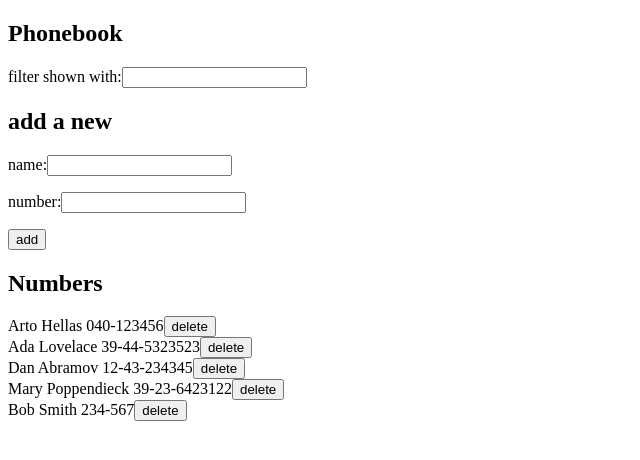
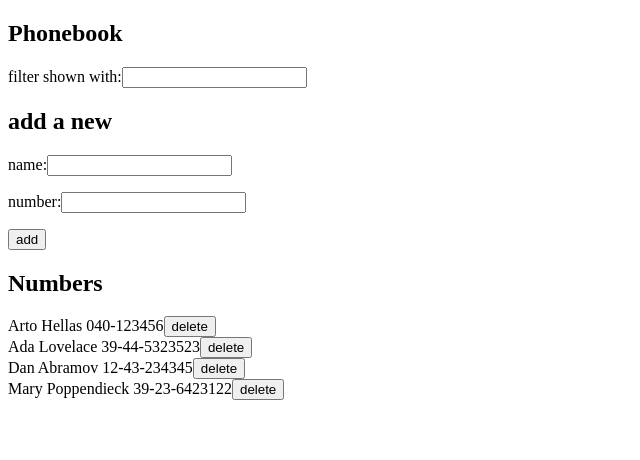
Before and after one commit to jayne-b/Netbeans, a React (Create React App) app in the folder Part2/phonebook/: page / in a window 1280 px wide. Shown: the top 460 px of the page, without its empty margins (0-640 px from the left). Built offline with nearby package versions, Linux system fonts and the light colour scheme; data requests are answered from the project's data file.

Commit message:
2.20 done

```diff
--- a/Part2/phonebook/db.json
+++ b/Part2/phonebook/db.json
@@ -19,11 +19,6 @@
       "name": "Mary Poppendieck",
       "number": "39-23-6423122",
       "id": 4
-    },
-    {
-      "name": "Bob Smith",
-      "number": "234-567",
-      "id": 5
     }
   ]
 }
--- a/Part2/phonebook/src/App.js
+++ b/Part2/phonebook/src/App.js
@@ -3,12 +3,15 @@ import Filter from './Components/Filter'
 import PersonForm from './Components/PersonForm'
 import Persons from './Components/Persons'
 import personService from './services/persons'
+import Notification from './Components/Notification'
 
 const App = () => {
     const [persons, setPersons] = useState([])
     const [newName, setNewName] = useState('')
     const [newNumber, setNewNumber] = useState('')
     const [showSearched, setShowSearched] = useState('')
+    const [errorMessage, setErrorMessage] = useState(null)
+    const [successful, setSuccessful] = useState(true)
 
     useEffect(() => {
         personService
@@ -20,6 +23,7 @@ const App = () => {
                 console.log('get error', e)
             })
     }, [])
+
 
     const deletePerson = (person) => {
         if (window.confirm(`Delete ${person.name}?`)) {
@@ -51,12 +55,19 @@ const App = () => {
                     setPersons(persons.concat(returnedPerson))
                     setNewName('')
                     setNewNumber('')
+                    setErrorMessage(`Added ${personObject.name}`)
+                    setSuccessful(true)
+                    setTimeout(() => {
+                        setErrorMessage(null)
+                    }, 5000)
                 })
                 .catch(e => {
-          console.log('create error', e)
+                    console.log('add error', e)
                 })
+
         } else {
             update(foundPerson, newNumber)
+
         }
     }
 
@@ -72,7 +83,16 @@ const App = () => {
                     setNewName('')
                 })
                 .catch(e => {
-          console.log('update error', e)
+                    setErrorMessage(`Information of ${person.name} has already been removed from server`)
+                    setSuccessful(false)
+                    setTimeout(() => {
+                        setErrorMessage(null)
+                    }, 5000)
+                    personService
+                        .getAll()
+                        .then(initialPeople => {
+                            setPersons(initialPeople)
+                        })
                 })
         }
     }
@@ -81,8 +101,8 @@ const App = () => {
         if (showSearched === '') {
             return persons
         }
-    const temp = persons.filter(person => person.name.toLowerCase().includes(showSearched.toLowerCase()))
-    return temp
+        return persons.filter(person => person.name.toLowerCase().includes(showSearched.toLowerCase()))
+
     }
 
     const checkNameExists = (name) => {
@@ -104,6 +124,7 @@ const App = () => {
     return (
         <div>
             <h2>Phonebook</h2>
+            <Notification message={errorMessage} successful={successful} />
             <Filter value={showSearched} onChange={handleNameSearched} />
             <h2>add a new</h2>
             <PersonForm onSubmit={addPerson} valueName={newName} onChangeName={handleNameChange} valueNumber={newNumber}
--- /dev/null
+++ b/Part2/phonebook/src/Components/Notification.js
@@ -0,0 +1,22 @@
+import React from 'react'
+
+const Notification = ({ message, successful }) => {
+    if (message === null) {
+        return null
+    }
+    if (successful) {
+        return (
+            <div className="message">
+                {message}
+            </div>
+        )
+    } else {
+        return (
+            <div className="error">
+                {message}
+            </div>
+        )
+    }
+}
+
+export default Notification
--- a/Part2/phonebook/src/index.css
+++ b/Part2/phonebook/src/index.css
@@ -1,13 +1,19 @@
-body {
-  margin: 0;
-  font-family: -apple-system, BlinkMacSystemFont, 'Segoe UI', 'Roboto', 'Oxygen',
-    'Ubuntu', 'Cantarell', 'Fira Sans', 'Droid Sans', 'Helvetica Neue',
-    sans-serif;
-  -webkit-font-smoothing: antialiased;
-  -moz-osx-font-smoothing: grayscale;
+.message {
+    color: green;
+    background: lightgrey;
+    font-size: 20px;
+    border-style: solid;
+    border-radius: 5px;
+    padding: 10px;
+    margin-bottom: 10px;
 }
 
-code {
-  font-family: source-code-pro, Menlo, Monaco, Consolas, 'Courier New',
-    monospace;
+.error {
+    color: red;
+    background: lightgrey;
+    font-size: 20px;
+    border-style: solid;
+    border-radius: 5px;
+    padding: 10px;
+    margin-bottom: 10px;
 }
--- a/Part2/phonebook/src/index.js
+++ b/Part2/phonebook/src/index.js
@@ -1,6 +1,7 @@
 import React from 'react';
 import ReactDOM from 'react-dom';
 import App from './App';
+import './index.css'
 
 ReactDOM.render(
     <App />,
```
Lines whose indentation alone changed are shown as unchanged.
